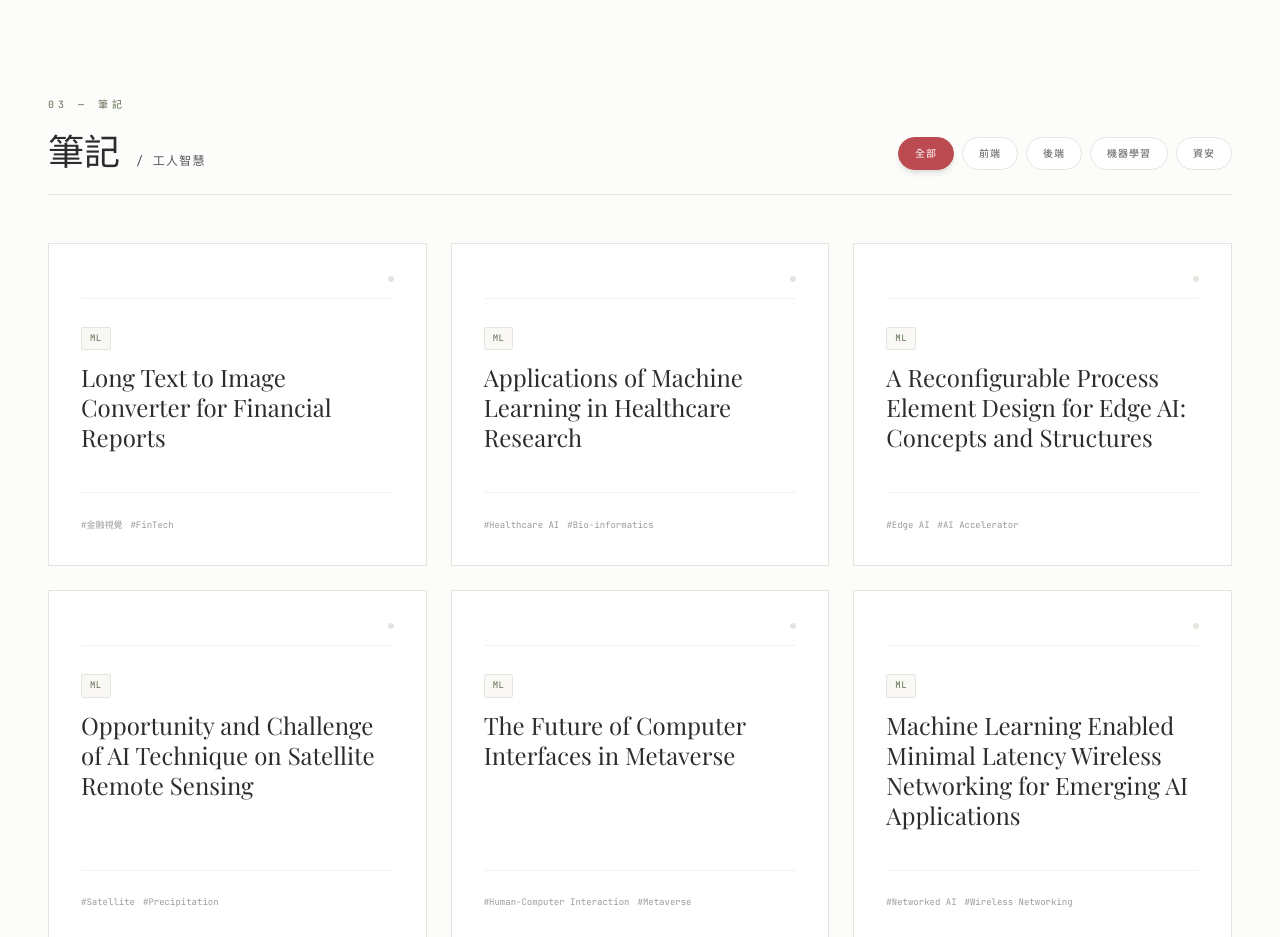
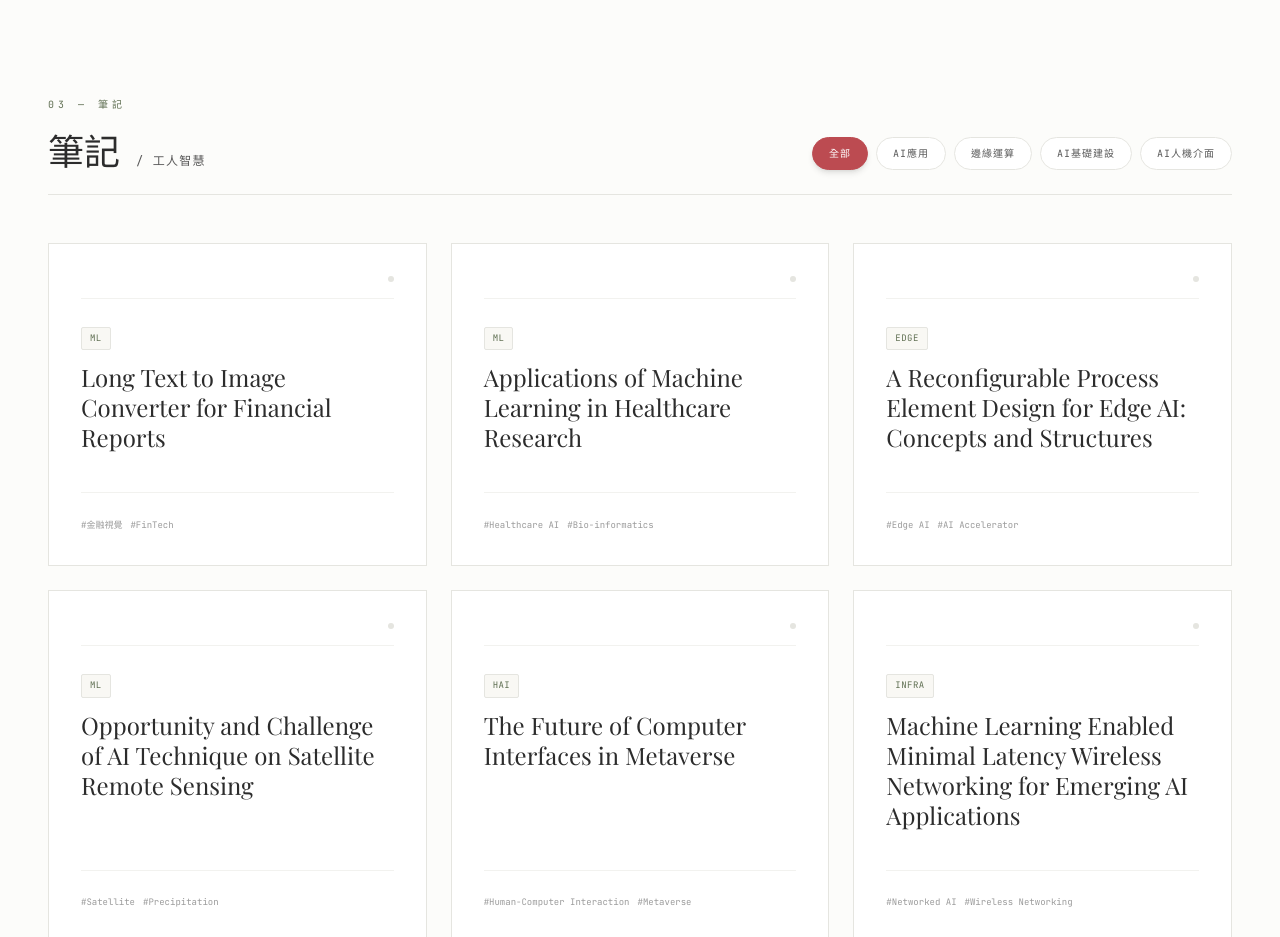
Before and after one commit to YenChiaChen/yenchiachen-portfolio, a React (Vite) app: page / in a window 1280 px wide. Shown: the part 4880-5817 px from the top of the page. Built offline with nearby package versions, Linux system fonts and the light colour scheme; a web font is replaced by a local one.

Commit message:
feat: better UX on blog categories

```diff
--- a/components/BlogSection.tsx
+++ b/components/BlogSection.tsx
@@ -44,7 +44,7 @@ export const BlogSection: React.FC = () => {
   const [currentPage, setCurrentPage] = useState(1);
   const [isAnimating, setIsAnimating] = useState(false);
 
-  const categoryKeys = useMemo(() => ['all', 'frontend', 'backend', 'ml', 'security'], []);
+  const categoryKeys = useMemo(() => ['all', 'ml', 'edge', 'infra', 'hai'], []);
 
   // 1. Filter Posts
   const filteredPosts = useMemo(() => {
--- a/data/locales.ts
+++ b/data/locales.ts
@@ -84,8 +84,11 @@ const zhTW = {
       all: '全部',
       frontend: '前端',
       backend: '後端',
-      ml: '機器學習',
-      security: '資安'
+      ml: 'AI應用',
+      security: '資安',
+      hai: "AI人機介面",
+      infra: "AI基礎建設",
+      edge:"邊緣運算"
     },
     loading: '正在調閱手稿...',
     reading_mode: '閱讀模式',
@@ -234,8 +237,11 @@ const en = {
       all: 'All',
       frontend: 'Frontend',
       backend: 'Backend',
-      ml: 'Machine Learning',
-      security: 'Security'
+      ml: 'AI Applications',
+      security: 'Security',
+      hai: "Human–AI Interaction",
+      infra: "AI Infrastructure",
+      edge:"Edge AI"
     },
     loading: 'Retrieving drafts...',
     reading_mode: 'Reading Mode',
--- a/public/posts/machine-learning-enabled-minimal-latency-wireless-networking-for-emerging-ai-applications.md
+++ b/public/posts/machine-learning-enabled-minimal-latency-wireless-networking-for-emerging-ai-applications.md
@@ -1,6 +1,6 @@
 ---
 title: Machine Learning Enabled Minimal Latency Wireless Networking for Emerging AI Applications
-category: ML
+category: INFRA
 type: Course Notes
 achievement: 課程筆記
 tags: [Networked AI, Wireless Networking, Multi-Agent Systems, Edge AI, Cyber-Physical Systems]
--- a/public/posts/reconfigurable-process-element-design-for-edge-ai.md
+++ b/public/posts/reconfigurable-process-element-design-for-edge-ai.md
@@ -1,6 +1,6 @@
 ---
 title: A Reconfigurable Process Element Design for Edge AI: Concepts and Structures
-category: ML
+category: EDGE
 type: Course Note
 achievement: 課程筆記
 tags: [Edge AI, AI Accelerator, Reconfigurable PE, Quantization, CNN]
--- a/public/posts/the-future-of-computer-interfaces-in-metaverse.md
+++ b/public/posts/the-future-of-computer-interfaces-in-metaverse.md
@@ -1,6 +1,6 @@
 ---
 title: The Future of Computer Interfaces in Metaverse
-category: ML
+category: HAI
 type: Course Notes
 achievement: 課程筆記
 tags: [Human-Computer Interaction, Metaverse, Wearable Devices, Sensors, Machine Learning]
--- a/public/posts/winograd-architecture-design-for-edge-ai-accelerator.md
+++ b/public/posts/winograd-architecture-design-for-edge-ai-accelerator.md
@@ -1,6 +1,6 @@
 ---
 title: Winograd Architecture Design for Edge AI Accelerator
-category: ML
+category: EDGE
 type: Course Notes
 achievement: 課程筆記
 tags: [AI Accelerator, Winograd Algorithm, Edge AI, CNN Optimization, Hardware-Algorithm Co-design]
```
